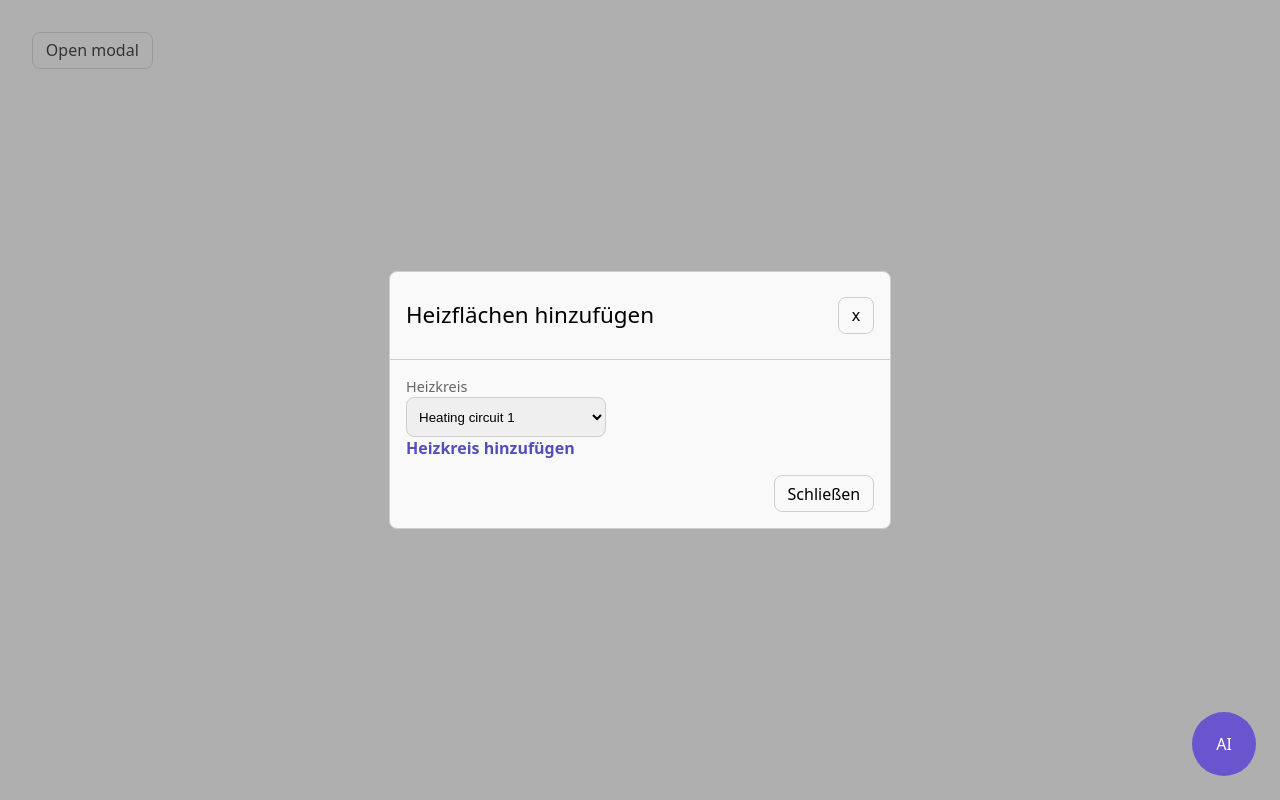
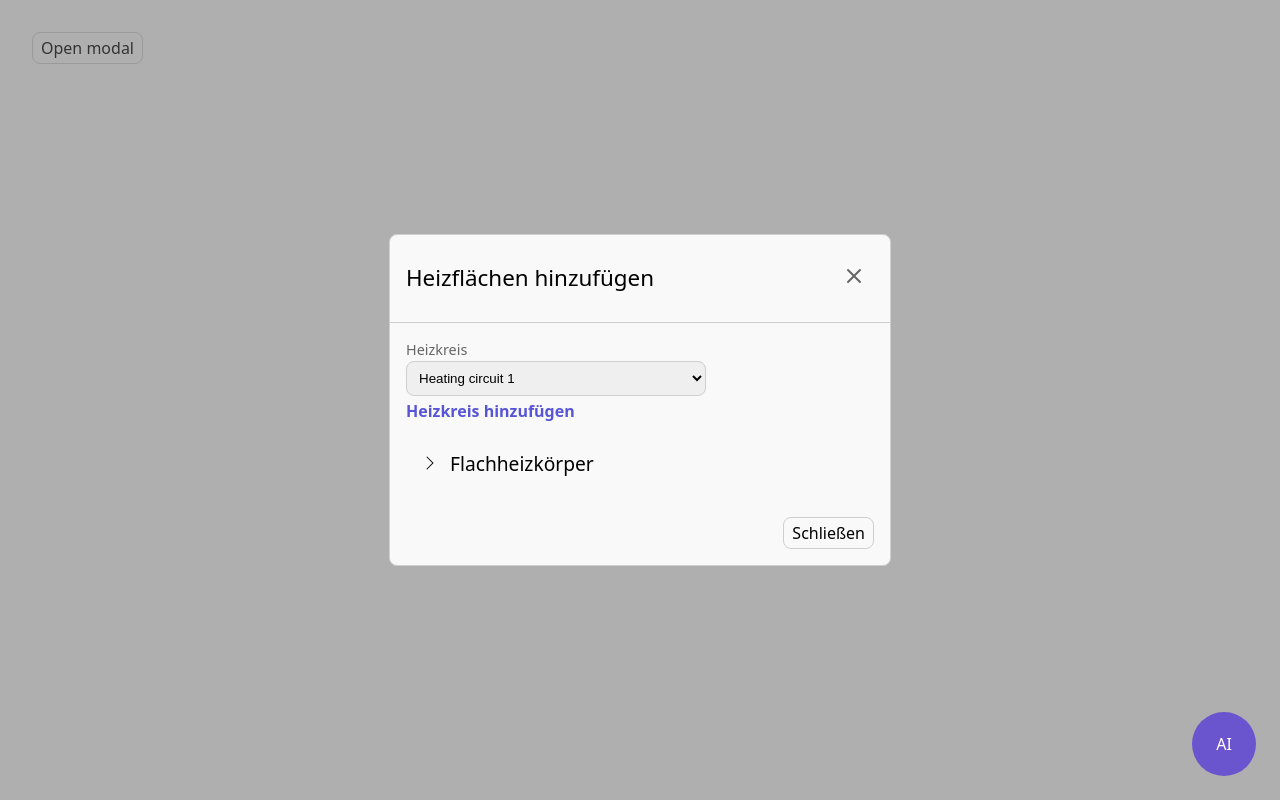
Before and after one commit to andrefcdias/79cae026, a React (Vite) app: page / in a window 1280 px wide. Both pictures are taken after a click on the button "Open modal". Built offline with nearby package versions, Linux system fonts and the light colour scheme.

Commit message:
add accordion add sample formgroup

```diff
--- a/package.json
+++ b/package.json
@@ -11,7 +11,8 @@
   },
   "dependencies": {
     "react": "^19.0.0",
-    "react-dom": "^19.0.0"
+    "react-dom": "^19.0.0",
+    "react-icons": "^5.5.0"
   },
   "devDependencies": {
     "@eslint/js": "^9.22.0",
--- a/src/AddHeating.tsx
+++ b/src/AddHeating.tsx
@@ -2,6 +2,7 @@ import { useState } from "react";
 import "./AddHeating.css";
 import { Modal } from "./components/Modal";
 import { Assistant } from "./components/Assistant";
+import { FormGroup } from "./FormGroup";
 
 function App() {
   const [modalOpen, setModalOpen] = useState(false);
@@ -24,6 +25,7 @@ function App() {
             <option>Heating circuit 1</option>
           </select>
           <button className="link">Heizkreis hinzufügen</button>
+          <FormGroup title="Flachheizkörper" />
         </Modal>
       )}
       <Assistant />
--- /dev/null
+++ b/src/FormGroup.css
@@ -0,0 +1,34 @@
+.form {
+  display: flex;
+  width: inherit;
+  flex-direction: column;
+  gap: 16px;
+}
+
+.form-row {
+  display: flex;
+  width: inherit;
+  flex-direction: row;
+  align-items: space-between;
+  gap: 32px;
+}
+
+.form-group {
+  display: flex;
+  flex-direction: column;
+  align-items: start;
+  gap: 4px;
+}
+.form-group input {
+  height: 24px;
+}
+
+.add {
+  display: flex;
+  flex-direction: row;
+  align-items: center;
+  justify-content: center;
+  align-self: flex-end;
+  padding: 0 8px;
+  font-size: 18px;
+}
--- /dev/null
+++ b/src/FormGroup.tsx
@@ -0,0 +1,39 @@
+import { Accordion } from "./components/Accordion";
+import { BsPlus } from "react-icons/bs";
+import "./FormGroup.css";
+
+type FormGroupProps = {
+  title: string;
+};
+export const FormGroup = ({ title }: FormGroupProps) => {
+  return (
+    <Accordion title={title}>
+      <div className="form">
+        <div className="form-row">
+          <div className="form-group">
+            <label htmlFor="art">Heizkörper Art</label>
+            <input id="art" type="number" placeholder="Eingabe" />
+          </div>
+          <div className="form-group">
+            <label htmlFor="typ">Heizkörper Typ</label>
+            <input id="typ" type="number" placeholder="Eingabe" />
+          </div>
+        </div>
+        <div className="form-row">
+          <div className="form-group">
+            <label htmlFor="höhe">Höhe (mm)</label>
+            <input id="höhe" type="number" placeholder="Eingabe" />
+          </div>
+          <div className="form-group">
+            <label htmlFor="länge">Länge (mm)</label>
+            <input id="länge" type="number" placeholder="Eingabe" />
+          </div>
+        </div>
+        <button className="primary add">
+          <BsPlus size={24} />
+          Hinzufügen
+        </button>
+      </div>
+    </Accordion>
+  );
+};
--- /dev/null
+++ b/src/components/Accordion.css
@@ -0,0 +1,26 @@
+.accordion {
+  width: 100%;
+  margin: 8px 4px;
+}
+
+.accordion-button {
+  display: flex;
+  justify-content: start;
+  align-items: center;
+  gap: 12px;
+  flex-direction: row;
+  width: inherit;
+  border: none;
+  padding-left: 12px;
+}
+
+.accordion-content {
+  display: none;
+  margin: 16px;
+  gap: 32px;
+  max-width: 320px;
+}
+.accordion-content.open {
+  display: flex;
+  flex-wrap: wrap;
+}
--- /dev/null
+++ b/src/components/Accordion.tsx
@@ -0,0 +1,28 @@
+import { useState } from "react";
+import "./Accordion.css";
+import { BsChevronDown, BsChevronRight } from "react-icons/bs";
+
+type AccordionProps = {
+  open?: boolean;
+  title: string;
+  children: React.ReactNode;
+};
+export const Accordion = ({ open, title, children }: AccordionProps) => {
+  const [internalOpen, setInternalOpen] = useState(open || false);
+
+  const handleToggle = () => {
+    setInternalOpen((prev) => !prev);
+  };
+
+  return (
+    <div className="accordion">
+      <button className="accordion-button" onClick={handleToggle}>
+        {internalOpen ? <BsChevronDown /> : <BsChevronRight />}
+        <h2>{title}</h2>
+      </button>
+      <div className={`accordion-content ${internalOpen && "open"}`}>
+        {children}
+      </div>
+    </div>
+  );
+};
--- a/src/components/Modal.tsx
+++ b/src/components/Modal.tsx
@@ -1,4 +1,5 @@
 import "./Modal.css";
+import { BsX } from "react-icons/bs";
 
 type ModalProps = {
   title: string;
@@ -11,7 +12,9 @@ export const Modal = ({ title, onClose, children }: ModalProps) => {
       <div className="modal-content">
         <div className="modal-header">
           <h1 className="modal-header-title">{title}</h1>
-          <button onClick={onClose}>x</button>
+          <button className="raw" onClick={onClose}>
+            <BsX size={32} />
+          </button>
         </div>
         <div className="modal-main-content">
           {children}
--- a/src/index.css
+++ b/src/index.css
@@ -2,7 +2,7 @@
   --border: #cfcfcf;
   --background: #f9f9f9;
   --radius: 8px;
-  --primary-color: #544fb7;
+  --primary-color: #5755d5;
 
   margin: 0 auto;
   padding: 2rem;
@@ -24,8 +24,14 @@ h1 {
   font-weight: 400;
 }
 
+h2 {
+  font-size: 1.2em;
+  line-height: 1;
+  font-weight: 500;
+}
+
 button {
-  padding: 0.4em 0.8em;
+  padding: 4px 8px;
   border-radius: var(--radius);
   border: 1px solid var(--border);
   font-size: 1em;
@@ -39,13 +45,20 @@ button:hover {
   background-color: #eee;
 }
 button.primary {
+  height: 36px;
   color: #f9f9f9;
-  background-color: #373f97;
+  background-color: var(--primary-color);
+}
+button.raw {
+  padding: 4px;
+  border: none;
+  color: #666;
 }
 button.link {
   padding: 0;
   border: none;
   font-weight: 700;
+  margin: 4px 0;
   color: var(--primary-color);
 }
 button.link:hover {
@@ -60,8 +73,10 @@ label {
 }
 select {
   width: 100%;
-  max-width: 200px;
-  height: 40px;
+  max-width: 300px;
+}
+select,
+input[type="number"] {
   padding: 8px;
   border: 1px solid var(--border);
   border-radius: var(--radius);
```
Also changed, not shown: 1 other file (tests, documents, lock files or other folders).
